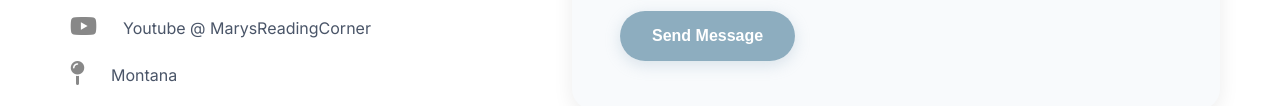
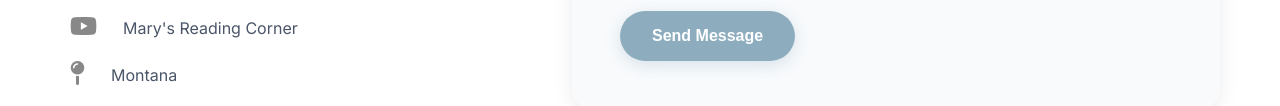
Before and after one commit to maxwats4/MarysLandingPage, a website: page public/index.html in a window 1280 px wide. Shown: the part 2911-3017 px from the top of the page. Drawn offline with Linux system fonts and the light colour scheme.

Commit message:
wording change

```diff
--- a/public/index.html
+++ b/public/index.html
@@ -246,7 +246,7 @@
                                         <i class="fab fa-youtube"></i>
                                 </a>
                             </span>
-                            <span>Youtube @ MarysReadingCorner</span>
+                            <span>Mary's Reading Corner</span>
                         </div>
                         <div class="contact-item">
                            <span class="contact-icon">
```
